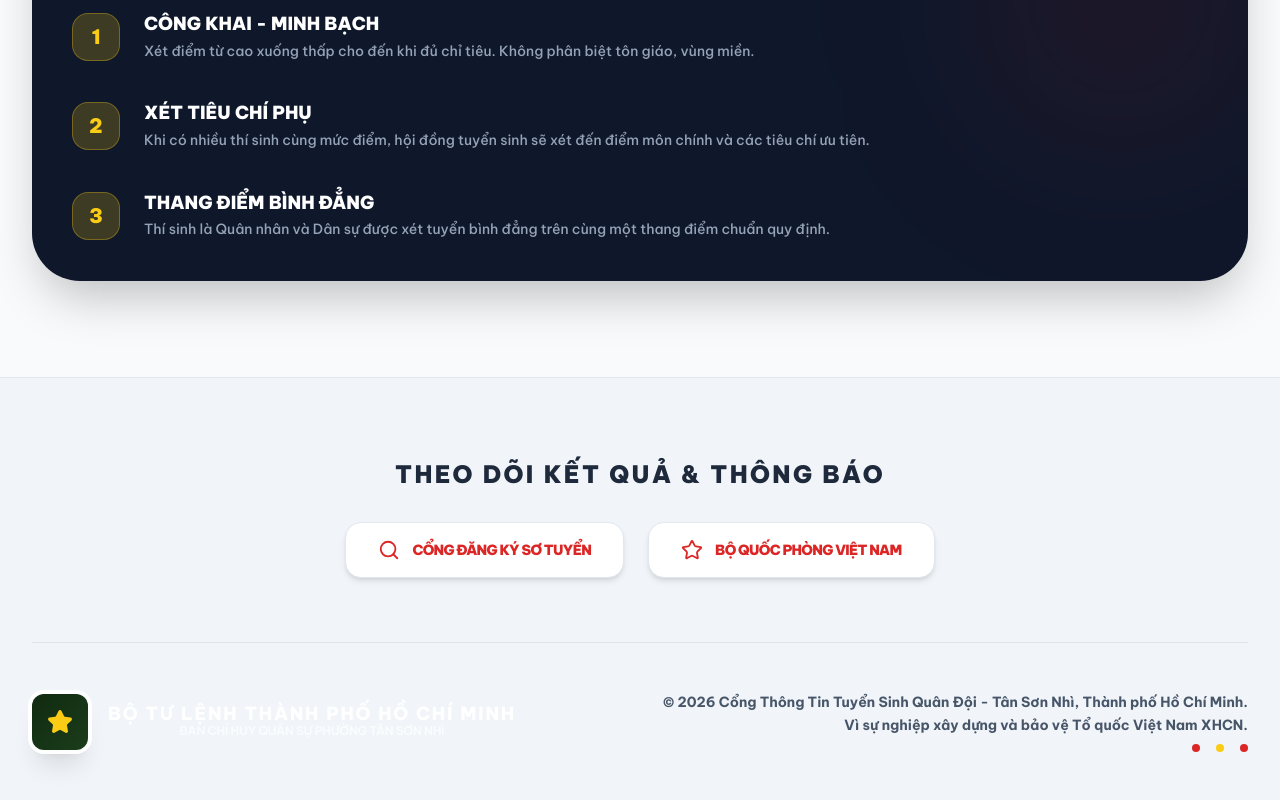
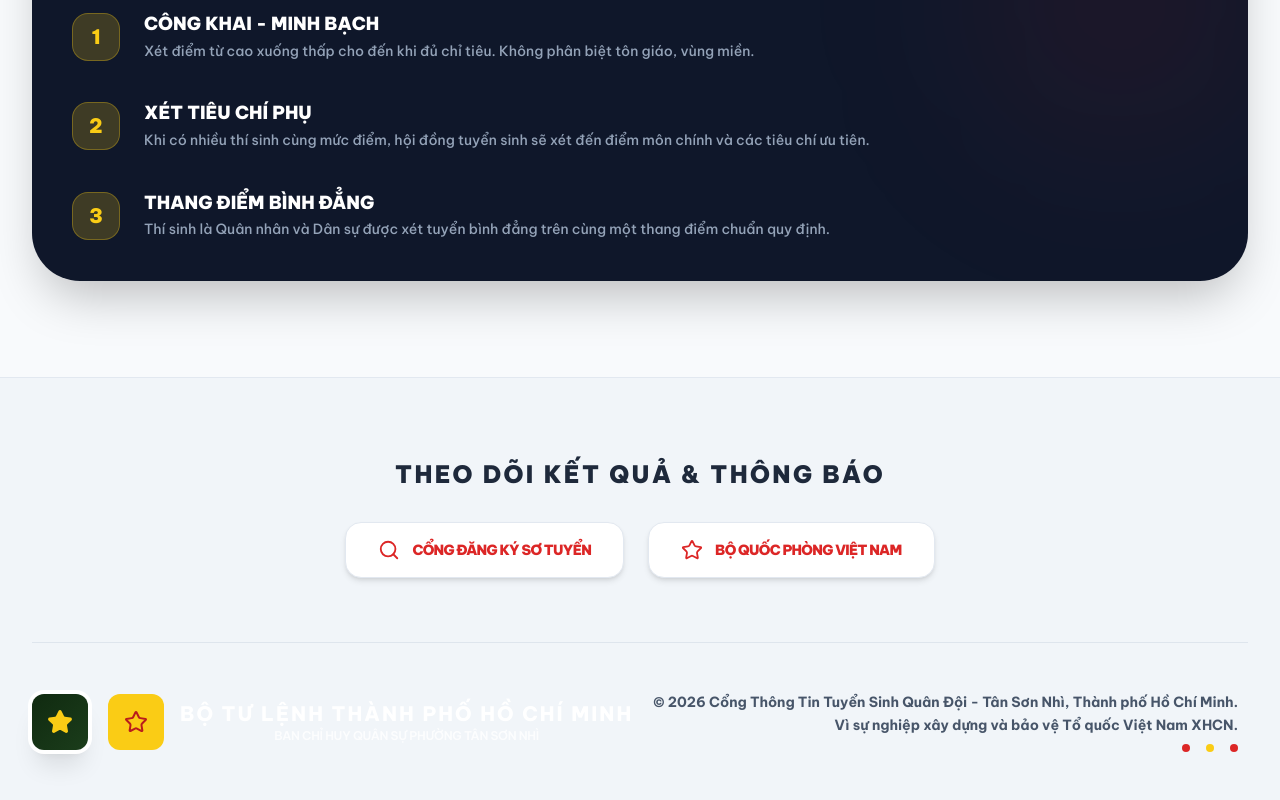
Before and after one commit to DaoNgocAnhKhoi/tsqs-2026, a React (Vite) app: page / in a window 1280 px wide. Shown: the part 6228-7028 px from the top of the page. Built offline with nearby package versions, Linux system fonts and the light colour scheme.

Commit message:
fix Responsive 2

```diff
--- a/App.tsx
+++ b/App.tsx
@@ -1007,27 +1007,43 @@ const App: React.FC = () => {
                 </div>
 
                 {/* TEXT */}
-                <div className="min-w-0">
-                  {/* Mobile */}
-                  <p className="sm:hidden text-white font-extrabold text-sm leading-snug tracking-tight">
+                <div className="flex items-center gap-4 min-w-0">
+                  {/* Logo */}
+                  <div className="w-12 h-12 sm:w-14 sm:h-14 flex-shrink-0 bg-yellow-400 rounded-xl flex items-center justify-center">
+                    <Star className="text-red-700" size={24} />
+                  </div>
+
+                  {/* Text */}
+                  <div className="min-w-0 flex-1">
+                    {/* MOBILE */}
+                    <p className="block sm:hidden text-white font-extrabold text-sm leading-tight tracking-tight whitespace-nowrap">
                       BỘ TƯ LỆNH TP. HCM
                     </p>
 
-                  {/* Desktop */}
-                  <p className="hidden sm:block text-white font-extrabold text-lg tracking-widest leading-none">
+                    {/* DESKTOP */}
+                    <p className="hidden sm:block text-white font-extrabold text-lg md:text-xl tracking-widest leading-none">
                       BỘ TƯ LỆNH THÀNH PHỐ HỒ CHÍ MINH
                     </p>
 
-                  <p className="text-[11px] sm:text-xs font-semibold uppercase tracking-tight text-white/70 truncate">
-                    Ban chỉ huy Quân sự Phường Tân Sơn Nhì
+                    {/* Subtitle */}
+                    <p className="text-[11px] sm:text-xs font-semibold uppercase tracking-tight text-white/80 whitespace-nowrap">
+                      <span className="sm:hidden">BCHQS P. TÂN SƠN NHÌ</span>
+                      <span className="hidden sm:inline">
+                        Ban Chỉ Huy Quân Sự Phường Tân Sơn Nhì
+                      </span>
                     </p>
                   </div>
+
+                  {/* Menu icon */}
+                  <button className="ml-auto text-white sm:hidden">
+                    <Menu size={26} />
+                  </button>
                 </div>
 
                 <div className="text-center md:text-right">
                   <p className="text-sm font-bold text-slate-600 leading-relaxed mb-2">
-                  © 2026 Cổng Thông Tin Tuyển Sinh Quân Đội - Tân Sơn Nhì, Thành
-                  phố Hồ Chí Minh. <br />
+                    © 2026 Cổng Thông Tin Tuyển Sinh Quân Đội - Tân Sơn Nhì,
+                    Thành phố Hồ Chí Minh. <br />
                     Vì sự nghiệp xây dựng và bảo vệ Tổ quốc Việt Nam XHCN.
                   </p>
                   <div className="flex justify-center md:justify-end gap-4">
@@ -1039,6 +1055,7 @@ const App: React.FC = () => {
               </div>
             </div>
           </div>
+        </div>
       </footer>
     </div>
   );
```
Lines whose indentation alone changed are shown as unchanged.
